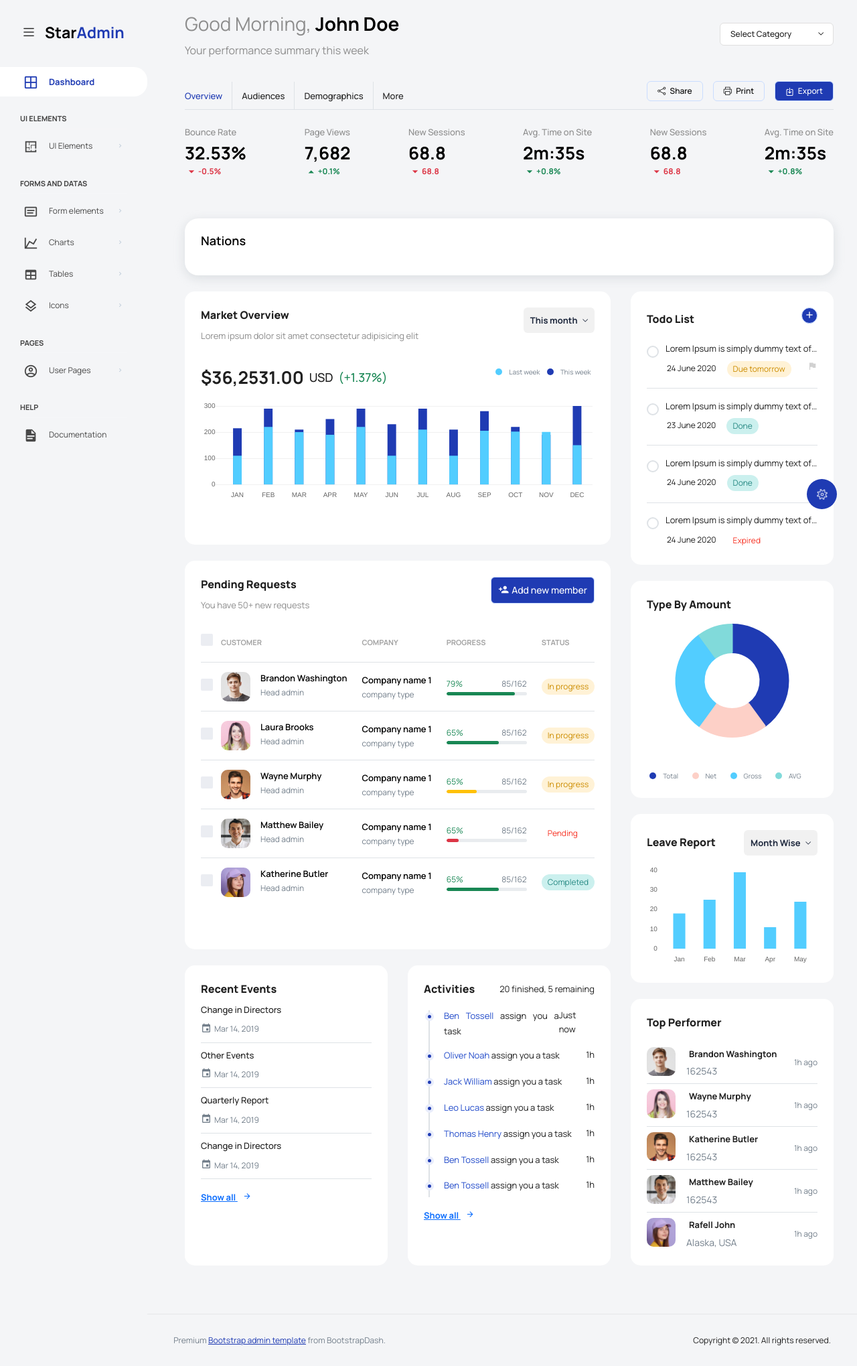
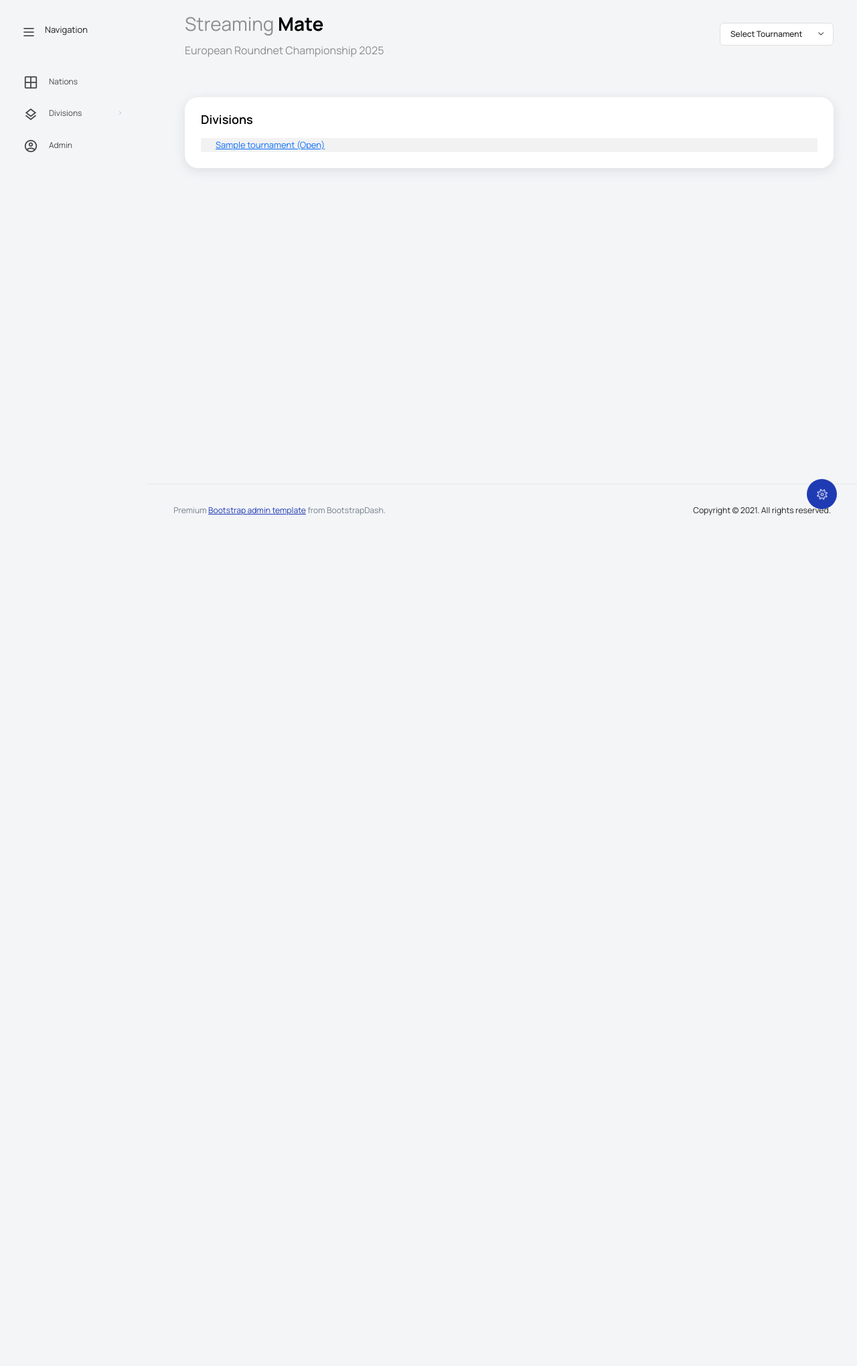
Before and after one commit to LarissaHa/streaming-mate, a Django app: page / in a window 1280 px wide. Shown: the whole page at 67% size. After the commit the page ends 770 px from the top, so only its background shows below. Run offline with Django 5.2, Linux system fonts and the light colour scheme; tables that the repository leaves empty hold one stand-in row (values such as "Sample post"); data that the repository does not hold is empty; some libraries are stand-ins or nearby versions.

Commit message:
add pages and links

```diff
--- a/knowledgedb/templates/knowledgedb/index.html
+++ b/knowledgedb/templates/knowledgedb/index.html
@@ -6,7 +6,7 @@
   <!-- Required meta tags -->
   <meta charset="utf-8">
   <meta name="viewport" content="width=device-width, initial-scale=1, shrink-to-fit=no">
-  <title>Star Admin2 </title>
+  <title>Streaming Mate</title>
   <!-- plugins:css -->
   <link rel="stylesheet" href="{% static 'vendors/feather/feather.css' %}">
   <link rel="stylesheet" href="{% static 'vendors/mdi/css/materialdesignicons.min.css' %}">
@@ -35,26 +35,21 @@
           </button>
         </div>
         <div>
-          <a class="navbar-brand brand-logo" href="index.html">
-            <img src="{% static 'images/logo.svg' %}" alt="logo" />
-          </a>
-          <a class="navbar-brand brand-logo-mini" href="index.html">
-            <img src="{% static 'images/logo-mini.svg' %}" alt="logo" />
-          </a>
+          <p>Navigation</p>
         </div>
       </div>
       <div class="navbar-menu-wrapper d-flex align-items-top">
         <ul class="navbar-nav">
           <li class="nav-item font-weight-semibold d-none d-lg-block ms-0">
-            <h1 class="welcome-text">Good Morning, <span class="text-black fw-bold">John Doe</span></h1>
-            <h3 class="welcome-sub-text">Your performance summary this week </h3>
+            <h1 class="welcome-text">Streaming <span class="text-black fw-bold">Mate</span></h1>
+            <h3 class="welcome-sub-text">European Roundnet Championship 2025</h3>
           </li>
         </ul>
         <ul class="navbar-nav ms-auto">
           <li class="nav-item dropdown d-none d-lg-block">
-            <a class="nav-link dropdown-bordered dropdown-toggle dropdown-toggle-split" id="messageDropdown" href="#" data-bs-toggle="dropdown" aria-expanded="false"> Select Category </a>
+            <a class="nav-link dropdown-bordered dropdown-toggle dropdown-toggle-split" id="messageDropdown" href="#" data-bs-toggle="dropdown" aria-expanded="false"> Select Tournament </a>
             <div class="dropdown-menu dropdown-menu-right navbar-dropdown preview-list pb-0" aria-labelledby="messageDropdown">
-              <a href="/admin/" class="dropdown-item preview-item">
+              <a href="/" class="dropdown-item preview-item">
                 <div class="preview-item-content flex-grow py-2">
                   <p class="preview-subject ellipsis font-weight-medium text-dark">EUROS 2025</p>
                   <p class="fw-light small-text mb-0">European Roundnet Championship 2025</p>
@@ -244,93 +239,29 @@
       <nav class="sidebar sidebar-offcanvas" id="sidebar">
         <ul class="nav">
           <li class="nav-item">
-            <a class="nav-link" href="index.html">
+            <a class="nav-link" href="/nations">
               <i class="mdi mdi-grid-large menu-icon"></i>
-              <span class="menu-title">Dashboard</span>
+              <span class="menu-title">Nations</span>
             </a>
           </li>
-          <li class="nav-item nav-category">UI Elements</li>
           <li class="nav-item">
             <a class="nav-link" data-bs-toggle="collapse" href="#ui-basic" aria-expanded="false" aria-controls="ui-basic">
-              <i class="menu-icon mdi mdi-floor-plan"></i>
-              <span class="menu-title">UI Elements</span>
+              <i class="menu-icon mdi mdi-layers-outline"></i>
+              <span class="menu-title">Divisions</span>
               <i class="menu-arrow"></i>
             </a>
             <div class="collapse" id="ui-basic">
               <ul class="nav flex-column sub-menu">
-                <li class="nav-item"> <a class="nav-link" href="pages/ui-features/buttons.html">Buttons</a></li>
-                <li class="nav-item"> <a class="nav-link" href="pages/ui-features/dropdowns.html">Dropdowns</a></li>
-                <li class="nav-item"> <a class="nav-link" href="pages/ui-features/typography.html">Typography</a></li>
-              </ul>
-            </div>
-          </li>
-          <li class="nav-item nav-category">Forms and Datas</li>
-          <li class="nav-item">
-            <a class="nav-link" data-bs-toggle="collapse" href="#form-elements" aria-expanded="false" aria-controls="form-elements">
-              <i class="menu-icon mdi mdi-card-text-outline"></i>
-              <span class="menu-title">Form elements</span>
-              <i class="menu-arrow"></i>
-            </a>
-            <div class="collapse" id="form-elements">
-              <ul class="nav flex-column sub-menu">
-                <li class="nav-item"><a class="nav-link" href="pages/forms/basic_elements.html">Basic Elements</a></li>
+                <li class="nav-item"> <a class="nav-link" href="/divisions/coed">Coed</a></li>
+                <li class="nav-item"> <a class="nav-link" href="/divisions/women">Women</a></li>
+                <li class="nav-item"> <a class="nav-link" href="/divisions/open">Open</a></li>
               </ul>
             </div>
           </li>
           <li class="nav-item">
-            <a class="nav-link" data-bs-toggle="collapse" href="#charts" aria-expanded="false" aria-controls="charts">
-              <i class="menu-icon mdi mdi-chart-line"></i>
-              <span class="menu-title">Charts</span>
-              <i class="menu-arrow"></i>
-            </a>
-            <div class="collapse" id="charts">
-              <ul class="nav flex-column sub-menu">
-                <li class="nav-item"> <a class="nav-link" href="pages/charts/chartjs.html">ChartJs</a></li>
-              </ul>
-            </div>
-          </li>
-          <li class="nav-item">
-            <a class="nav-link" data-bs-toggle="collapse" href="#tables" aria-expanded="false" aria-controls="tables">
-              <i class="menu-icon mdi mdi-table"></i>
-              <span class="menu-title">Tables</span>
-              <i class="menu-arrow"></i>
-            </a>
-            <div class="collapse" id="tables">
-              <ul class="nav flex-column sub-menu">
-                <li class="nav-item"> <a class="nav-link" href="pages/tables/basic-table.html">Basic table</a></li>
-              </ul>
-            </div>
-          </li>
-          <li class="nav-item">
-            <a class="nav-link" data-bs-toggle="collapse" href="#icons" aria-expanded="false" aria-controls="icons">
-              <i class="menu-icon mdi mdi-layers-outline"></i>
-              <span class="menu-title">Icons</span>
-              <i class="menu-arrow"></i>
-            </a>
-            <div class="collapse" id="icons">
-              <ul class="nav flex-column sub-menu">
-                <li class="nav-item"> <a class="nav-link" href="pages/icons/mdi.html">Mdi icons</a></li>
-              </ul>
-            </div>
-          </li>
-          <li class="nav-item nav-category">pages</li>
-          <li class="nav-item">
-            <a class="nav-link" data-bs-toggle="collapse" href="#auth" aria-expanded="false" aria-controls="auth">
+            <a class="nav-link" href="/admin/">
               <i class="menu-icon mdi mdi-account-circle-outline"></i>
-              <span class="menu-title">User Pages</span>
-              <i class="menu-arrow"></i>
-            </a>
-            <div class="collapse" id="auth">
-              <ul class="nav flex-column sub-menu">
-                <li class="nav-item"> <a class="nav-link" href="pages/samples/login.html"> Login </a></li>
-              </ul>
-            </div>
-          </li>
-          <li class="nav-item nav-category">help</li>
-          <li class="nav-item">
-            <a class="nav-link" href="http://bootstrapdash.com/demo/star-admin2-free/docs/documentation.html">
-              <i class="menu-icon mdi mdi-file-document"></i>
-              <span class="menu-title">Documentation</span>
+              <span class="menu-title">Admin</span>
             </a>
           </li>
         </ul>
@@ -341,7 +272,7 @@
           <div class="row">
             <div class="col-sm-12">
               <div class="home-tab">
-                <div class="d-sm-flex align-items-center justify-content-between border-bottom">
+                <!--<div class="d-sm-flex align-items-center justify-content-between border-bottom">
                   <ul class="nav nav-tabs" role="tablist">
                     <li class="nav-item">
                       <a class="nav-link active ps-0" id="home-tab" data-bs-toggle="tab" href="#overview" role="tab" aria-controls="overview" aria-selected="true">Overview</a>
@@ -363,10 +294,10 @@
                       <a href="#" class="btn btn-primary text-white me-0"><i class="icon-download"></i> Export</a>
                     </div>
                   </div>
-                </div>
+                </div>-->
                 <div class="tab-content tab-content-basic">
                   <div class="tab-pane fade show active" id="overview" role="tabpanel" aria-labelledby="overview">
-                    <div class="row">
+                    <!--<div class="row">
                       <div class="col-sm-12">
                         <div class="statistics-details d-flex align-items-center justify-content-between">
                           <div>
@@ -401,12 +332,13 @@
                           </div>
                         </div>
                       </div>
-                    </div>
+                    </div> -->
                     <div class="row">
                       {% block content %}
                       {% endblock %}
                     </div>
                     <div class="row">
+                      <!--
                       <div class="col-lg-8 d-flex flex-column">
                         <div class="row flex-grow">
                           <div class="col-12 grid-margin stretch-card">
@@ -775,6 +707,8 @@
                           </div>
                         </div>
                       </div>
+                      -->
+                      <!--
                       <div class="col-lg-4 d-flex flex-column">
                         <div class="row flex-grow">
                           <div class="col-12 grid-margin stretch-card">
@@ -785,7 +719,7 @@
                                     <div class="d-flex justify-content-between align-items-center">
                                       <h4 class="card-title card-title-dash">Todo list</h4>
                                       <div class="add-items d-flex mb-0">
-                                        <!-- <input type="text" class="form-control todo-list-input" placeholder="What do you need to do today?"> -->
+                                        <input type="text" class="form-control todo-list-input" placeholder="What do you need to do today?">
                                         <button class="add btn btn-icons btn-rounded btn-primary todo-list-add-btn text-white me-0 pl-12p"><i class="mdi mdi-plus"></i></button>
                                       </div>
                                     </div>
@@ -970,6 +904,7 @@
                           </div>
                         </div>
                       </div>
+                      -->
                     </div>
                   </div>
                 </div>
--- a/knowledgedb/templates/knowledgedb/nationalities.html
+++ b/knowledgedb/templates/knowledgedb/squads_detail.html
@@ -4,18 +4,15 @@
     <div class="col-lg-12 grid-margin stretch-card">
         <div class="card">
         <div class="card-body">
-            <h4 class="card-title">Nations</h4>
+            <h4 class="card-title">{{ squad }}</h4>
             <!--<p class="card-description"></p>-->
             <div class="table-responsive">
             <table class="table table-striped">
                 <tbody>
-                    {% for nation in nations %}
+                    {% for t in teams %}
                         <tr>
                             <td class="py-1">
-                            {{ nation.flag_emoji }}
-                            </td>
-                            <td>
-                            <a href="{% url 'nation_detail' short=nation.short %}">{{ nation }}</a>
+                            {{ t }}
                             </td>
                         </tr>
                     {% endfor %}
--- /dev/null
+++ b/knowledgedb/templates/knowledgedb/start.html
@@ -0,0 +1,25 @@
+{% extends 'knowledgedb/index.html' %}
+
+{% block content %}
+    <div class="col-lg-12 grid-margin stretch-card">
+        <div class="card">
+        <div class="card-body">
+            <h4 class="card-title">Divisions</h4>
+            <!--<p class="card-description"></p>-->
+            <div class="table-responsive">
+            <table class="table table-striped">
+                <tbody>
+                    {% for t in tournaments %}
+                        <tr>
+                            <td class="py-1">
+                            <a href="{% url 'divisions_detail' division_slug=t.division %}">{{ t }}</a>
+                            </td>
+                        </tr>
+                    {% endfor %}
+                </tbody>
+            </table>
+            </div>
+        </div>
+        </div>
+    </div>
+{% endblock %}
--- a/knowledgedb/urls.py
+++ b/knowledgedb/urls.py
@@ -2,10 +2,12 @@ from django.urls import path
 from . import views
 
 urlpatterns = [
-    path('', views.nationalities, name='nationalities'),
-    path('nation/<str:short>/', views.nation_detail, name='nation_detail'),
-    path('', views.tournaments, name='tournaments'),
-    path('', views.players, name='players'),
+    path('', views.start, name='start'),
+    path('divisions/<str:division_slug>/', views.divisions_detail, name='divisions_detail'),
+    path('nations/', views.nations, name='nations'),
+    path('nations/<str:short>/', views.nations_detail, name='nations_detail'),
+    path('squads/<int:id>', views.squads_detail, name='squads_detail'),
+    # path('', views.players, name='players'),
     # teams filtered by tournament (and division)
     # players filtered by nationality
     # squads filtert by tournament and division
--- a/knowledgedb/views.py
+++ b/knowledgedb/views.py
@@ -1,29 +1,79 @@
 from django.shortcuts import render
-from django.db.models import Q
-from .models import Nation, Tournament, Player, Squad, SquadTeam, Team
+from django.http import Http404
+from django.db.models import Q, Prefetch, F
+from .models import Divisions, Nation, Tournament, Player, Squad, SquadTeam, Team
 from django.shortcuts import render, get_object_or_404
 
-def nationalities(request):
+def nations(request):
     nations = Nation.objects.order_by('name')
-    return render(request, 'knowledgedb/nationalities.html', {'nations': nations})
+    return render(request, 'knowledgedb/nations.html', {'nations': nations})
 
-def nation_detail(request, short):
+def nations_detail(request, short):
     nation = get_object_or_404(Nation, short=short)
+    squads = (
+        Squad.objects
+        .filter(nation=nation)
+        .select_related("tournament", "nation")
+        .prefetch_related(
+            Prefetch(
+                "squad_teams",
+                queryset=SquadTeam.objects
+                    .select_related("team", "team__playerA", "team__playerB")
+                    .order_by("seed"),
+            )
+        )
+    )
+    players = (
+        Player.objects
+        .filter(
+            Q(teams_as_playerA__squad_teams__squad__nation=nation) |
+            Q(teams_as_playerB__squad_teams__squad__nation=nation)
+        )
+        .distinct()
+        .order_by("lastname", "firstname")
+    )
+
+    return render(request, 'knowledgedb/nations_detail.html', {'nation': nation, 'players': players, 'squads': squads})
+
+def start(request):
+    tournaments = Tournament.objects.order_by("name")
+    return render(request, 'knowledgedb/start.html', {'tournaments': tournaments})
+
+def divisions_detail(request, division_slug: str):
+    division = division_slug.lower()
+    if division not in Divisions.values:
+        raise Http404("Unknown division")
+    print("hi")
+    squads = (
+        Squad.objects
+        .filter(tournament__division=division)
+        .select_related("tournament", "nation")
+        .prefetch_related(
+            Prefetch(
+                "squad_teams",
+                queryset=SquadTeam.objects
+                    .select_related("team", "team__playerA", "team__playerB")
+                    .order_by("seed"),
+            )
+        )
+        .order_by("tournament__start_date")
+    )
+    print(squads)
+    return render(
+        request,
+        "knowledgedb/divisions_detail.html", {"division": division, "squads": squads},
+    )
+
+def squads_detail(request, id):
+    squad = get_object_or_404(Squad, id=id)
     teams = (
-            Team.objects
-            .filter(squad_teams__squad__nation=nation)
-            .select_related('playerA', 'playerB')
-            .prefetch_related('squad_teams__squad')
-            .distinct()
-        )
-
-    players = (
-            Player.objects
-            .filter(Q(teams_as_playerA__in=teams) | Q(teams_as_playerB__in=teams))
-            .distinct()
-            .order_by('lastname', 'firstname')
-        )
-    return render(request, 'knowledgedb/nation_detail.html', {'nation': nation, 'players': players, 'teams': teams})
+        Team.objects
+        .filter(squad_teams__squad=squad)
+        .annotate(seed=F("squad_teams__seed"))
+        .select_related("playerA", "playerB")
+        .order_by("seed")
+    )
+    return render(request, 'knowledgedb/squads_detail.html', {"squad": squad, "teams": teams})
 
 def tournaments(request):
     return render(request, 'knowledgedb/tournaments.html', {})
--- a/mate/settings.py
+++ b/mate/settings.py
@@ -23,7 +23,7 @@ BASE_DIR = Path(__file__).resolve().parent.parent
 SECRET_KEY = 'django-insecure-j@sr+tr$hdxnu2ow35m9q%q97+156$vp!o24$fr^4%v9@#ctu_'
 
 # SECURITY WARNING: don't run with debug turned on in production!
-DEBUG = False
+DEBUG = True
 
 ALLOWED_HOSTS = ['localhost', '127.0.0.1', '.pythonanywhere.com']
 
```
Also changed, not shown: knowledgedb/templates/knowledgedb/divisions_detail.html (added, +25 -0 lines), knowledgedb/templates/knowledgedb/nation_detail.html (deleted, +0 -24 lines), knowledgedb/templates/knowledgedb/nations.html (added, +28 -0 lines), knowledgedb/templates/knowledgedb/nations_detail.html (added, +48 -0 lines).
